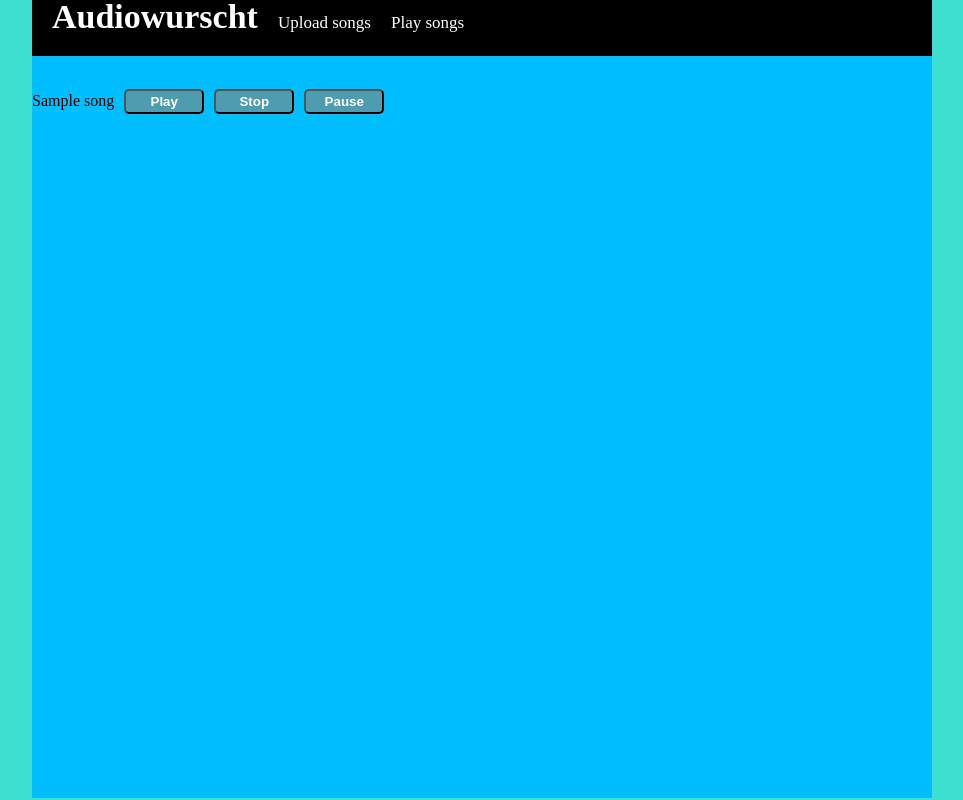
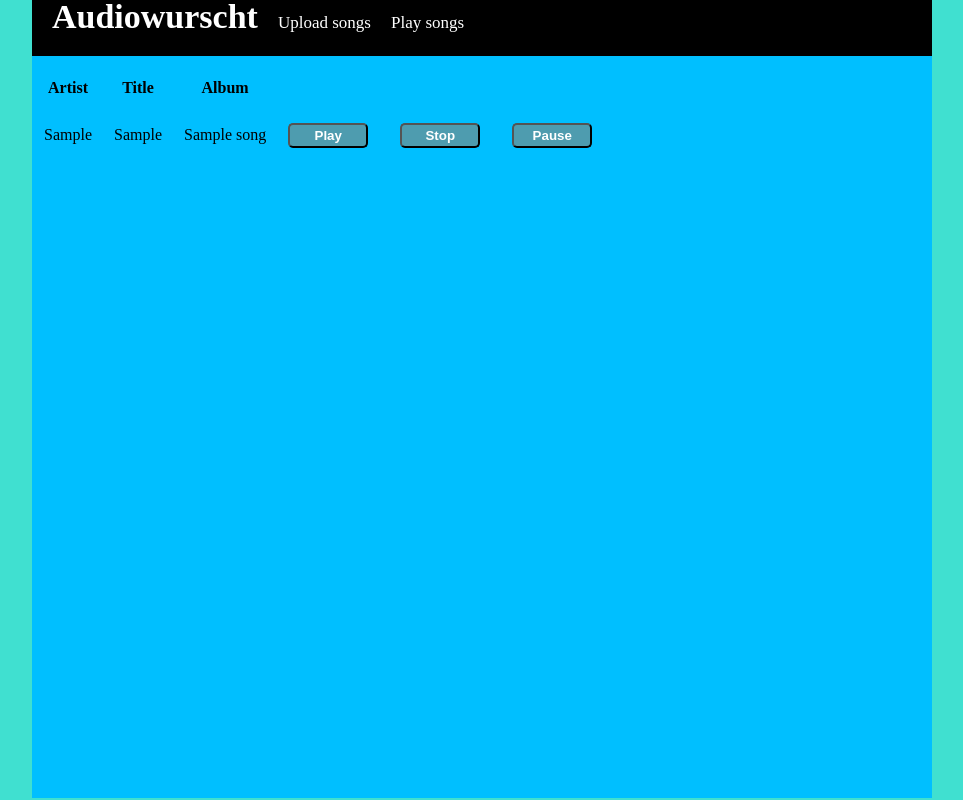
Before and after one commit to wurscht/audiowurscht, a Django app: page /play/ in a window 1280 px wide. Shown: the whole page, without its empty margins (158-1121 px from the left). Run offline with Django 3.2, Linux system fonts and the light colour scheme; tables that the repository leaves empty hold one stand-in row (values such as "Sample post").

Commit message:
Add more song information to the play view

```diff
--- a/requirements.txt
+++ b/requirements.txt
@@ -4,3 +4,4 @@ docker-compose
 pdbpp
 python-vlc
 black
+mutagen
--- a/webapp/models.py
+++ b/webapp/models.py
@@ -4,8 +4,11 @@ from django.contrib.auth.models import User
 
 class Song(models.Model):
     user = models.ManyToManyField(User)
-    name = models.CharField(max_length=100, default="unknown")
-    song = models.FileField(upload_to="media/")
+    title = models.CharField(max_length=100, default="unknown")
+    artist = models.CharField(max_length=100, default="unknown")
+    album = models.CharField(max_length=100, default="unknown")
+    path = models.FileField(upload_to="media/")
+    tracknumber = models.CharField(max_length=100, default="unknown")
 
     def __str__(self):
         return self.name
--- a/webapp/static/css/style.css
+++ b/webapp/static/css/style.css
@@ -62,3 +62,11 @@ button:hover {
     background: green;
     color: black;
 }
+
+td {
+    padding: 10px;
+}
+
+tr {
+    padding: 10px;
+}
--- a/webapp/templates/play.html
+++ b/webapp/templates/play.html
@@ -4,22 +4,41 @@
 <form method="post" enctype="multipart/form-data">
     {% csrf_token %}
     <div>
-        {% for song in songs %}
         <div class="songlist">
             <div class="listitem">
-                <p>{{song.name}}</p>
-            </div>
+                <table>
+                    <tr>
+                        <th>Artist</th>
+                        <th>Title</th>
+                        <th>Album</th>
+                        <th></th>
+                        <th></th>
+                    </tr>
+                    {% for song in songs %}
+                    <tr>
+                        <td><p>{{song.artist}}</p></td>
+                        <td><p>{{song.album}}</p></td>
+                        <td><p>{{song.title}}</p></td>
+                        <td>
                             <div class="listitem">
                                 <button type="submit" name="play" value={{song.id}}>Play</button>
                             </div>
+                        </td>
+                        <td>
                             <div class="listitem">
                                 <button type="submit" name="stop" value={{song.id}}>Stop</button>
                             </div>
+                        </td>
+                        <td>
                             <div class="listitem">
                                 <button type="submit" name="pause" value={{song.id}}>Pause</button>
                             </div>
+                        </td>
+                    </tr>
+                    {% endfor %}
+                </table>
             </div>
-        {% endfor %}
+        </div>
     </div>
 </form>
 {% endblock %}
--- a/webapp/views.py
+++ b/webapp/views.py
@@ -1,7 +1,9 @@
 from django.shortcuts import render
 from django.shortcuts import redirect
 from webapp.models import Song
+from datetime import datetime
 import vlc
+import mutagen
 
 
 def MenuView(request):
@@ -10,7 +12,14 @@ def MenuView(request):
 
 def UploadView(request):
     if request.method == "POST":
-        song = Song(name=str(request.FILES["mysong"]), song=request.FILES["mysong"])
+        song_info = mutagen.File(request.FILES["mysong"])
+        song = Song(
+            title="".join(song_info["TIT2"].text),
+            artist="".join(song_info["TPE1"].text),
+            album="".join(song_info["TALB"].text),
+            path=request.FILES["mysong"],
+            tracknumber="".join(song_info["TRCK"].text)
+        )
         song.save()
         return redirect("upload")
 
```
Also changed, not shown: webapp/migrations/0004_auto_20190814_1249.py (added), webapp/migrations/0005_auto_20190814_1314.py (added), webapp/migrations/0006_remove_song_date.py (added), webapp/migrations/0007_auto_20190814_1323.py (added), 2 other files. Lines whose indentation alone changed are shown as unchanged.
